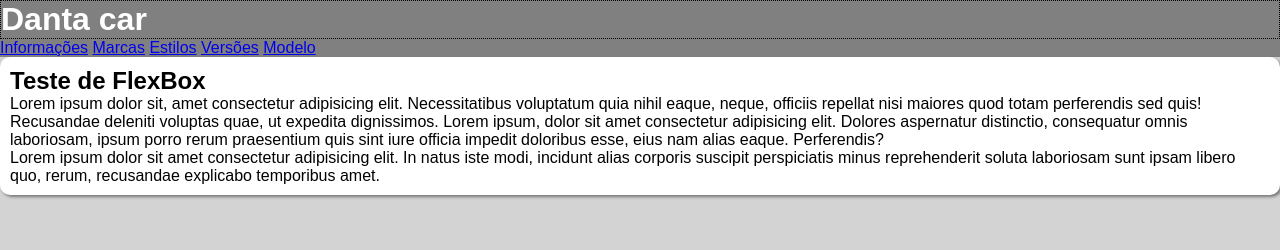
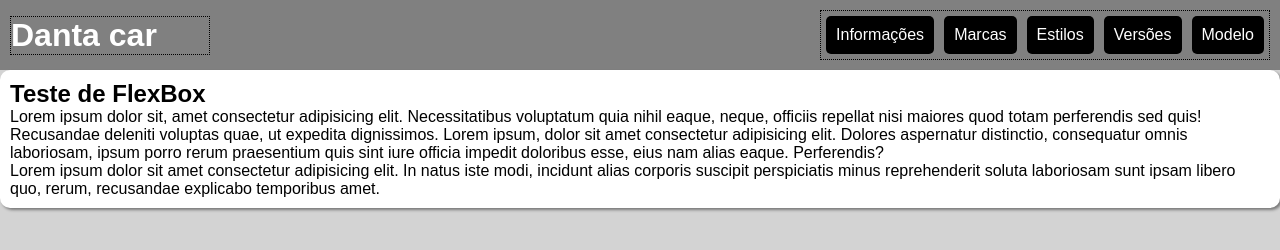
Before and after one commit to ManoTawn/html5-CSS3, a plain HTML site: page exercicios/ex027/flex013-MenuFlexbox/index.html in a window 1280 px wide. Drawn offline with Linux system fonts and the light colour scheme.

Commit message:
Update style.css

```diff
--- a/exercicios/ex027/flex013-MenuFlexbox/style.css
+++ b/exercicios/ex027/flex013-MenuFlexbox/style.css
@@ -17,11 +17,39 @@ body {
 header {
     background-color: grey;
     color: white;
-
+    padding: 10px;
+    display: flex;
+    flex-flow: row wrap;
+    justify-content: space-between;
+    align-items: center;
 }
 
 header > h1 {
     border: 1px dotted black;
+    flex: 0 0 200px
+}
+
+header > nav {
+    border: 1px dotted black;
+
+    display: flex;
+    justify-content: flex-end;
+}
+
+header > nav > a {
+    background-color: black;
+    color: white;
+    padding: 10px;
+    margin: 5px;
+    border-radius: 5px;
+    text-decoration: none;
+    text-align: center;
+}
+
+header > nav > a:hover {
+    background-color: white;
+    color: black;
+    transition: background-color .5s;
 }
 
 main {
```
